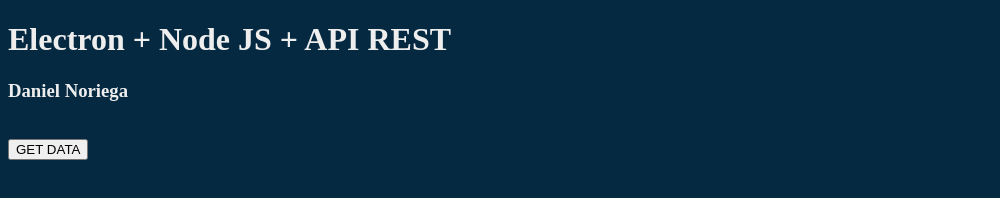
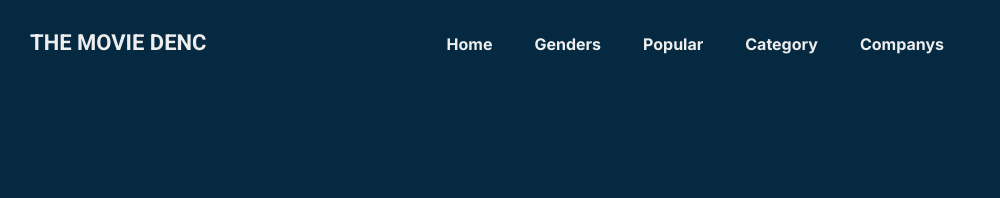
Before and after one commit to Noriega402/electron-movies, an Electron app: page src/index.html in a window 1000 px wide. Drawn offline with Linux system fonts and the light colour scheme.

Commit message:
add navbar to desktop

```diff
--- a/src/index.html
+++ b/src/index.html
@@ -5,15 +5,48 @@
     <meta http-equiv="X-UA-Compatible" content="IE=edge">
     <meta name="viewport" content="width=device-width, initial-scale=1.0">
     <!-- <meta http-equiv="Content-Security-Policy" content="default-src 'none'"> -->
+    <link rel="preconnect" href="https://fonts.googleapis.com">
+    <link rel="preconnect" href="https://fonts.gstatic.com" crossorigin>
+    <link href="https://fonts.googleapis.com/css2?family=Inter:wght@100;200;400;700&family=Roboto:wght@300;400;700;900&display=swap" rel="stylesheet">
     <link rel="stylesheet" href="./styles.css">
     <title>Movie DB</title>
 </head>
 <body>
-    <h1>Electron + Node JS + API REST</h1>
+    <header>
+        <nav>
+            <div class="hamburger hamburger--spring js-hamburger" id="hamburger">
+                <div class="hamburger-box">
+                    <div class="hamburger-inner"></div>
+                </div>
+            </div>
+            </div>
+            <div id="menu" class="hidden">
+                <div id="menu-left">The movie denc</div>
+                <div id="menu-right">
+                    <ul>
+                        <li>
+                            <a href="#">Home</a>
+                        </li>
+                        <li>
+                            <a href="#">Genders</a>
+                        </li>
+                        <li>
+                            <a href="#">Popular</a>
+                        </li>
+                        <li>
+                            <a href="#">Category</a>
+                        </li>
+                        <li>
+                            <a href="#">Companys</a>
+                        </li>
+                    </ul>
+                </div>
+            </div>
+        </nav>
 
-    <div id="container"></div>
-    <br>
-    <button type="button" class="btn">GET DATA</button>
+    <!-- <div id="containxer"></div> -->
+    <!-- <br> -->
+    <!-- <button type="button" class="btn">GET DATA</button> -->
 
     <script src="./renderer.js"></script>
 </body>
```
